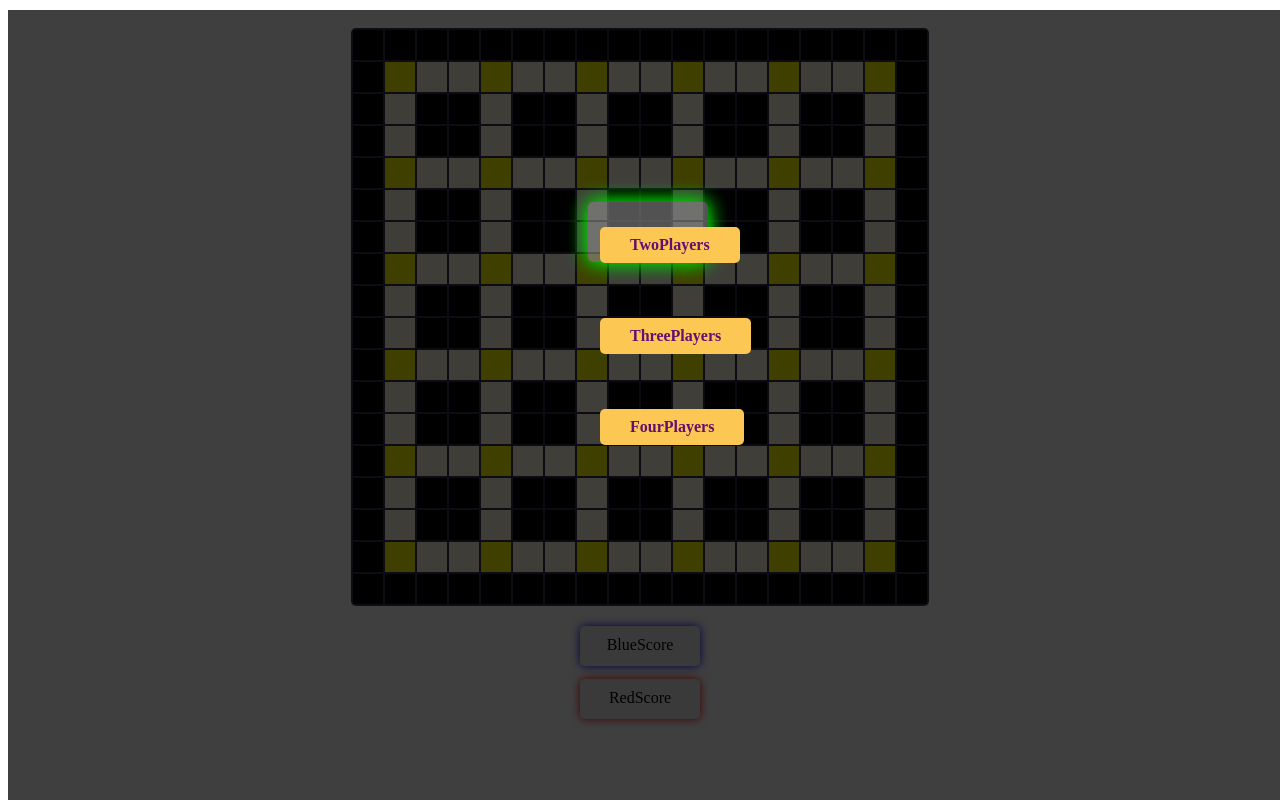
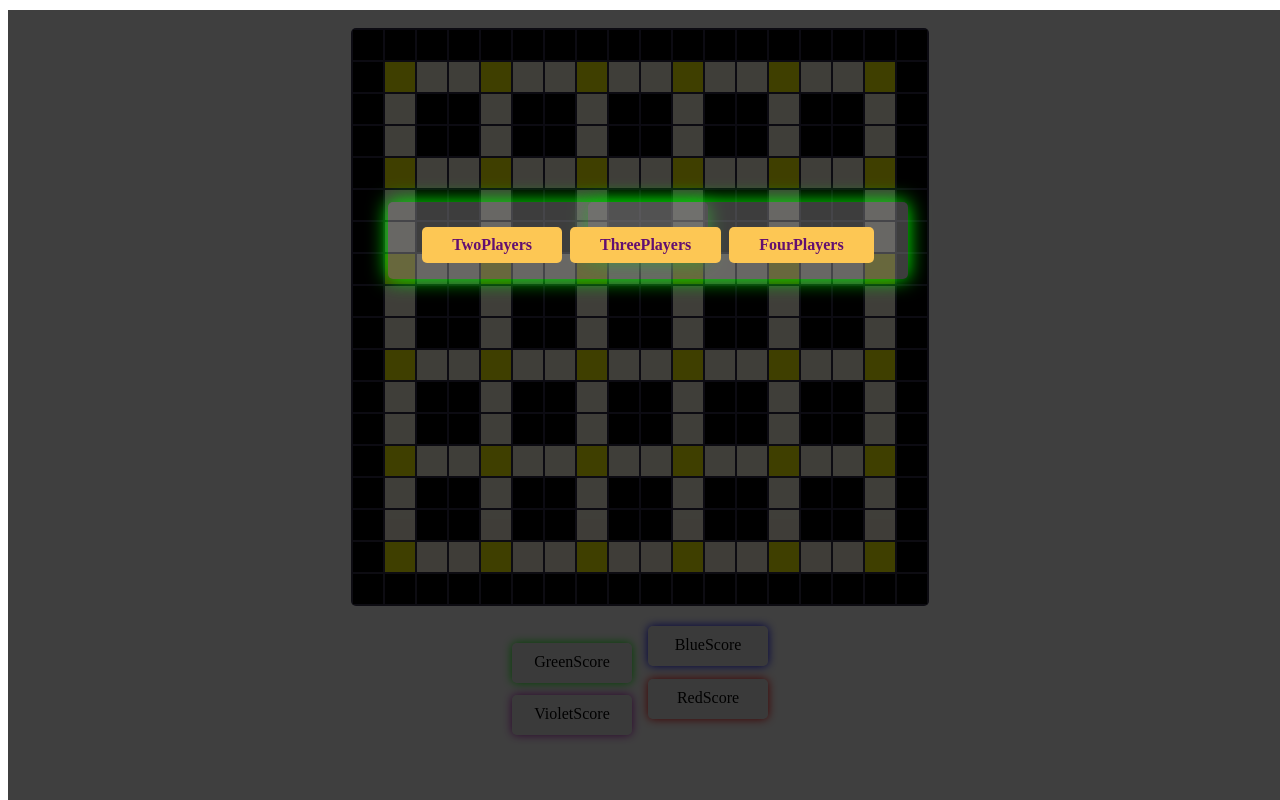
Before and after one commit to NobidoNs/Spread-JS, a plain HTML site: page index.html in a window 1280 px wide. Drawn offline with nearby package versions, Linux system fonts and the light colour scheme.

Commit message:
fourPlayers

```diff
--- a/index.html
+++ b/index.html
@@ -47,7 +47,7 @@
   </div>
 
   <div class="b-popup" id="popuppl">
-    <div class="b-popup-content">
+    <div class="b-popup-content6">
       <a id="whoIsWin"> </a>
       <a class="button" href="javascript:twoPlayers()">TwoPlayers</a>
       <a class="button" href="javascript:threePlayers()">ThreePlayers</a>
@@ -67,5 +67,17 @@
     </div>
   </div>
 
+  <div class="b-popup-content4">
+    <a>GreenScore</a>
+    <a id="greenScore"> </a>
+  </div>
+
+  <div class="b-popup-content5">
+    <div>
+      <a>VioletScore</a>
+      <a id="violetScore"> </a>
+    </div>
+  </div>
+
 </body>
 </html>
--- a/main.js
+++ b/main.js
@@ -174,6 +174,10 @@ class Table {
   fullRestart = async(colorOfWin, table) => {
     one = true
     await pause(3000)
+    redScore = 0
+    blueScore = 0
+    greenScore = 0
+    violetScore = 0
     for (let x = 0; x <= 17; x++) {
       for (let y = 0; y <= 17; y++) {
         for (let p = 0; p <= plColors.length - 1; p++) {
@@ -185,7 +189,8 @@ class Table {
         }
       }
     }
-
+    setBlueScore()
+    setRedScore()
     PopUpShow(colorOfWin)
   }
 }
@@ -278,6 +283,7 @@ function BOOM(table, x_med_sq, y_med_sq) {
     }
     loops += 1
   }
+  console.log(redScore)
   setBlueScore()
   setRedScore()
   gameEndCheck(table)
@@ -398,8 +404,13 @@ function recoloring(table, x_med_sq, y_med_sq) {
           n = y1 * (table.cols + 1) + x1
           table.all[n] = plColor
 
-          if (plColor == plColors[p] && a == plColors[p]) {
+          if (plColor != plColors[p]) {
             scoresColor[p] += 1
+            blueScore = scoresColor[0]
+            redScore = scoresColor[1]
+            greenScore = scoresColor[2]
+            violetScore = scoresColor[3]
+            console.log(redScore)
           }
         }
       }
@@ -426,12 +437,16 @@ function PopUpButtonHide(){
   $("#popuppl").hide();
   blueScore = 0
   redScore = 0
+  greenScore = 0
+  violetScore = 0
 }
 
 function PopUpHide(){
   $("#popupst").hide();
   blueScore = 0
   redScore = 0
+  greenScore = 0
+  violetScore = 0
 }
 
 function PopUpShow(inp){
@@ -451,3 +466,11 @@ function setBlueScore() {
 function setRedScore() {
   $("#redScore").html(redScore)
 }
+
+function setGreenScore() {
+  $("#greenScore").html(greenScore)
+}
+
+function setVioletScore() {
+  $("#violetScore").html(violetScore)
+}
--- a/style.css
+++ b/style.css
@@ -32,11 +32,23 @@
     box-shadow: 0px 0px 20px rgb(0, 255, 0);
 }
 
+.b-popup-content6{
+    margin:15% auto 0px auto;
+    width:500px;
+    height: 57px;
+    padding:10px;
+    background-color: #c5c5c54f;
+    border-radius:5px;
+    text-align: center;
+    box-shadow: 0px 0px 20px rgb(0, 255, 0);
+}
+
 .b-popup-content2{
     margin:0% auto 0px auto;
     width:100px;
     height: 20px;
     padding:10px;
+    margin-left: 40em;
     background-color: #c5c5c54f;
     border-radius:5px;
     text-align: center;
@@ -44,14 +56,39 @@
 }
 
 .b-popup-content3{
+    margin:1% auto 0px;
+    width:100px;
+    height: 20px;
+    padding:10px;
+    margin-left: 40em;
+    background-color: #c5c5c54f;
+    border-radius:5px;
+    text-align: center;
+    box-shadow: 0px 0px 10px rgb(255, 0, 0);
+}
+
+.b-popup-content4{
+    margin:-6% auto 0px auto;
+    width:100px;
+    height: 20px;
+    padding:10px;
+    margin-right: 40em;
+    background-color: #c5c5c54f;
+    border-radius:5px;
+    text-align: center;
+    box-shadow: 0px 0px 10px rgb(0, 255, 0);
+}
+
+.b-popup-content5{
     margin:1% auto 0px auto;
     width:100px;
     height: 20px;
     padding:10px;
+    margin-right: 40em;
     background-color: #c5c5c54f;
     border-radius:5px;
     text-align: center;
-    box-shadow: 0px 0px 10px rgb(255, 0, 0);
+    box-shadow: 0px 0px 10px rgb(181, 19, 187);
 }
 
 .button {
```
